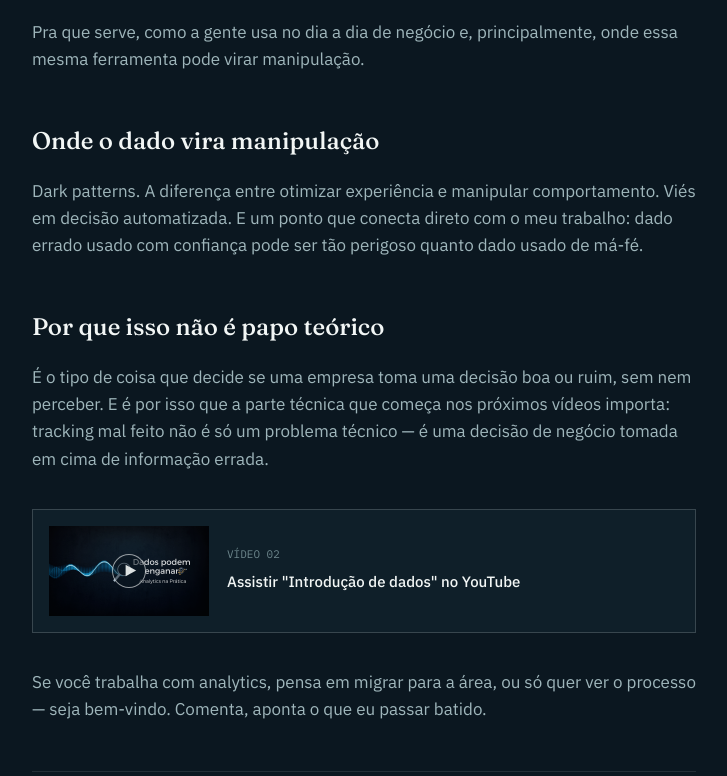
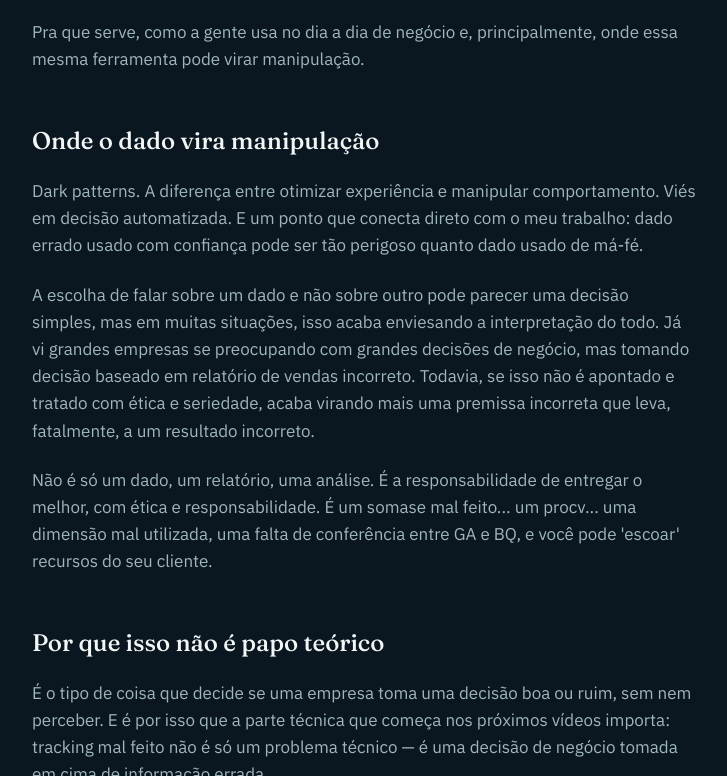
Before and after one commit to Analytics-na-pratica/Portfolio, a plain HTML site: page artigos/dados-podem-enganar.html in a window 1280 px wide. Shown: the part 425-1201 px from the top of the page, without its empty margins (276-1003 px from the left). Drawn offline with Linux system fonts and the light colour scheme.

Commit message:
Update text in articles 02 and 03
Co-Authored-By: Claude Sonnet 5 <noreply@anthropic.com>

```diff
--- a/artigos/dados-podem-enganar.html
+++ b/artigos/dados-podem-enganar.html
@@ -137,6 +137,10 @@ height="0" width="0" style="display:none;visibility:hidden"></iframe></noscript>
 
     <p>Dark patterns. A diferença entre otimizar experiência e manipular comportamento. Viés em decisão automatizada. E um ponto que conecta direto com o meu trabalho: dado errado usado com confiança pode ser tão perigoso quanto dado usado de má-fé.</p>
 
+    <p>A escolha de falar sobre um dado e não sobre outro pode parecer uma decisão simples, mas em muitas situações, isso acaba enviesando a interpretação do todo. Já vi grandes empresas se preocupando com grandes decisões de negócio, mas tomando decisão baseado em relatório de vendas incorreto. Todavia, se isso não é apontado e tratado com ética e seriedade, acaba virando mais uma premissa incorreta que leva, fatalmente, a um resultado incorreto.</p>
+
+    <p>Não é só um dado, um relatório, uma análise. É a responsabilidade de entregar o melhor, com ética e responsabilidade. É um somase mal feito... um procv... uma dimensão mal utilizada, uma falta de conferência entre GA e BQ, e você pode 'escoar' recursos do seu cliente.</p>
+
     <h2>Por que isso não é papo teórico</h2>
 
     <p>É o tipo de coisa que decide se uma empresa toma uma decisão boa ou ruim, sem nem perceber. E é por isso que a parte técnica que começa nos próximos vídeos importa: tracking mal feito não é só um problema técnico — é uma decisão de negócio tomada em cima de informação errada.</p>
```
Also changed, not shown: artigos/ferramental.html (+1 -1 lines).
